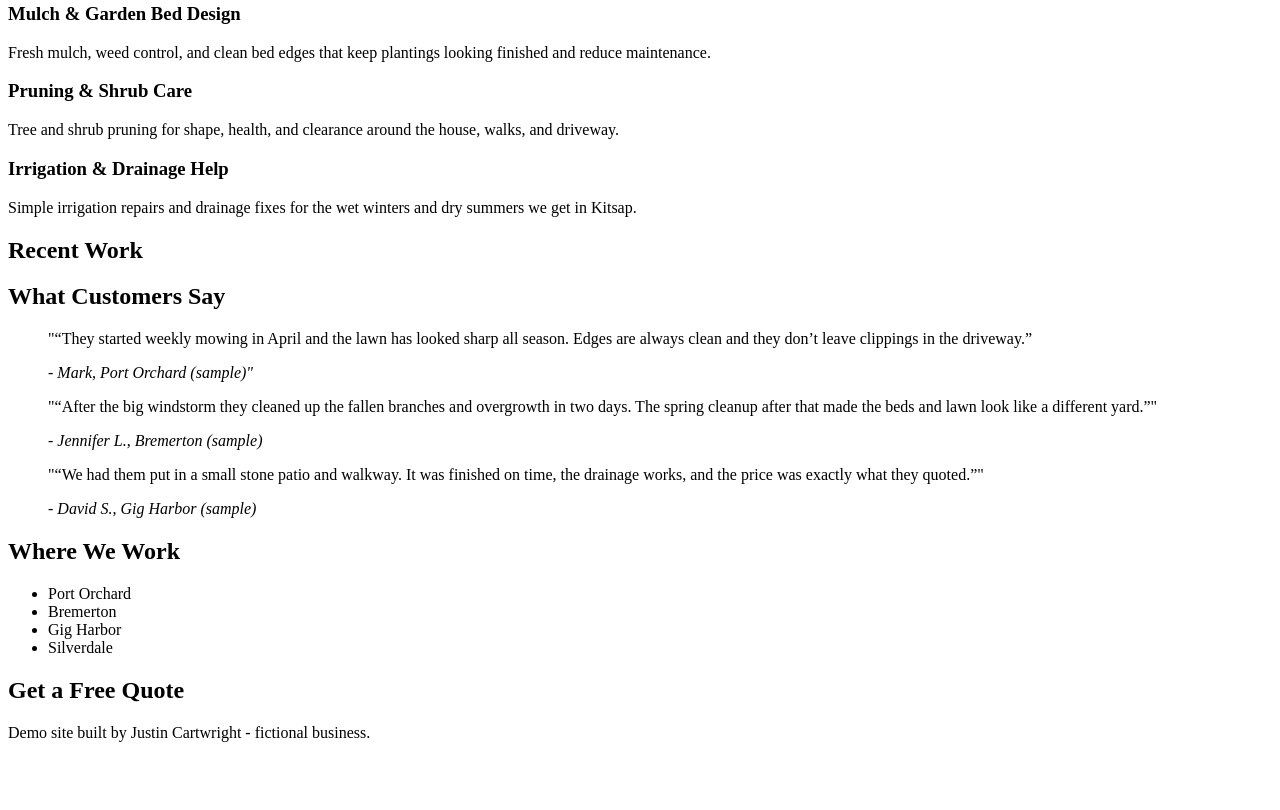
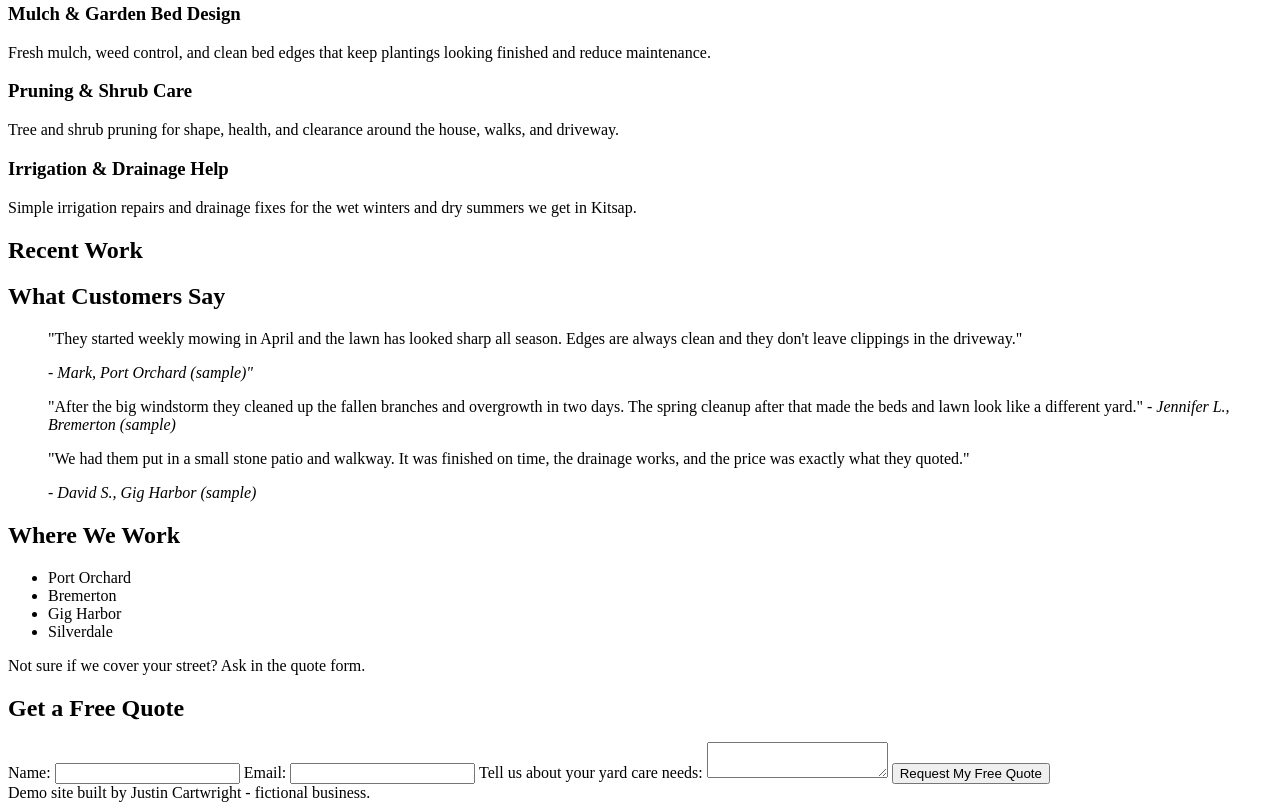
Before and after one commit to Reticulated-Splines/reticulated-splines.github.io, a plain HTML site: page blue-heron/index.html in a window 1280 px wide. Shown: the part 428-1238 px from the top of the page. Before the commit the page ends 1178 px from the top, so only its background shows below. Drawn offline with Linux system fonts and the light colour scheme.

Commit message:
Added quote area

```diff
--- a/blue-heron/index.html
+++ b/blue-heron/index.html
@@ -49,15 +49,15 @@
     <section id="reviews">
         <h2>What Customers Say</h2>
         <blockquote>
-            <p>"“They started weekly mowing in April and the lawn has looked sharp all season. Edges are always clean and they don’t leave clippings in the driveway.”</p>
+            <p>"They started weekly mowing in April and the lawn has looked sharp all season. Edges are always clean and they don't leave clippings in the driveway."</p>
             <cite>- Mark, Port Orchard (sample)"</cite>
         </blockquote>
         <blockquote>
-            <p>"“After the big windstorm they cleaned up the fallen branches and overgrowth in two days. The spring cleanup after that made the beds and lawn look like a different yard.”"</p>
+            <p>"After the big windstorm they cleaned up the fallen branches and overgrowth in two days. The spring cleanup after that made the beds and lawn look like a different yard."
             <cite>- Jennifer L., Bremerton (sample)</cite>
         </blockquote>
         <blockquote>
-            <p>"“We had them put in a small stone patio and walkway. It was finished on time, the drainage works, and the price was exactly what they quoted.”"</p>
+            <p>"We had them put in a small stone patio and walkway. It was finished on time, the drainage works, and the price was exactly what they quoted."</p>
             <cite>- David S., Gig Harbor (sample)</cite>
         </blockquote>
     </section>
@@ -70,10 +70,20 @@
             <li>Gig Harbor</li>
             <li>Silverdale</li>
         </ul>
+        <p>Not sure if we cover your street? Ask in the quote form.</p>
     </section>
     <!-- QUOTE FORM -->
     <section id="quote">
         <h2>Get a Free Quote</h2>
+        <form action=""YOUR-ENDPOINT" method=""POST">
+            <label for="name">Name:</label>
+            <input type=""text" id=""name" name=""name" required>
+            <label for="email">Email:</label>
+            <input type=""email" id=""email" name=""email" required>
+            <label for="message">Tell us about your yard care needs:</label>
+            <textarea id=""message" name=""message" rows=""4" required></textarea>
+            <button type=""submit">Request My Free Quote</button>
+        </form>
     </section>
     <!-- FOOTER -->
     <footer>Demo site built by Justin Cartwright - fictional business.</footer>
```
